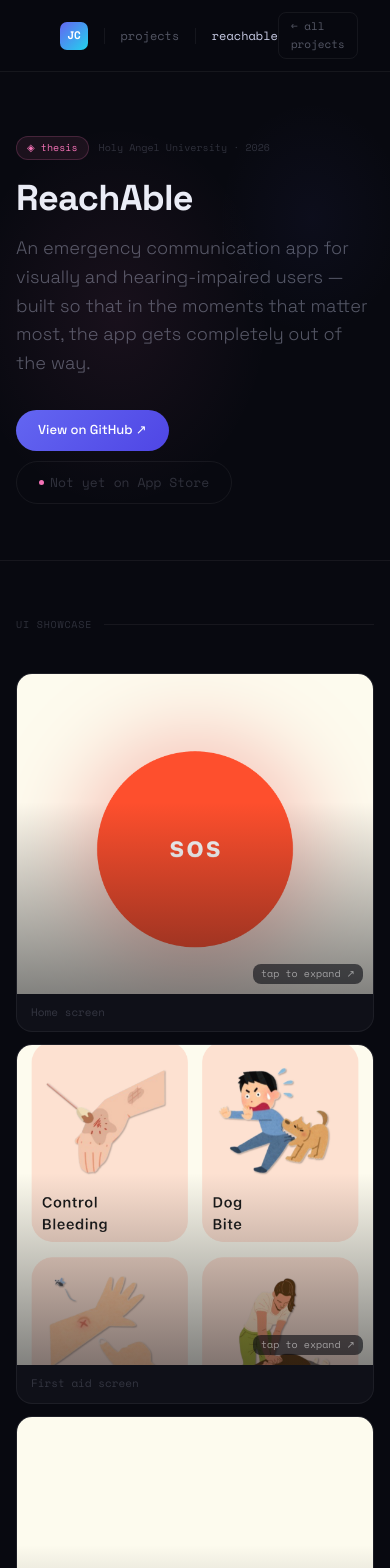
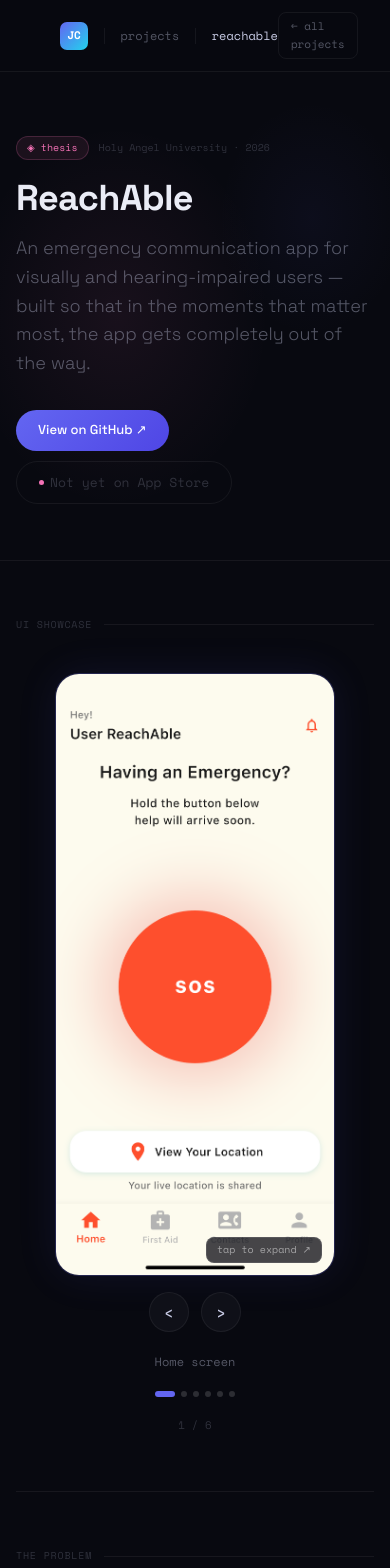
Before and after one commit to JimwellC/jimwell-portfolio, a Next.js app: page /projects/reachable in a window 390 px wide. Shown: the top 1568 px of the page. Built offline with nearby package versions, Linux system fonts and the light colour scheme.

Commit message:
feat: internproof responsive grid, reachable carousel mobile fix

```diff
--- a/src/app/globals.css
+++ b/src/app/globals.css
@@ -99,6 +99,37 @@ body {
 .footer-link-short { display: none; }
 .footer-link-full  { display: inline; }
 
+/* ── ReachAble Carousel ── */
+.reachable-carousel-wrapper {
+  position: relative;
+  width: 100%;
+  max-width: 360px;
+  margin: 0 auto;
+}
+
+.reachable-carousel-prev,
+.reachable-carousel-next {
+  position: absolute;
+  top: 50%;
+  transform: translateY(-50%);
+  width: 40px;
+  height: 40px;
+  border-radius: 50%;
+  background: var(--s1);
+  border: 0.5px solid var(--border);
+  color: var(--text);
+  font-size: 18px;
+  cursor: pointer;
+  display: flex;
+  align-items: center;
+  justify-content: center;
+  transition: border-color 0.2s;
+  z-index: 2;
+}
+
+.reachable-carousel-prev { left: -52px; }
+.reachable-carousel-next { right: -52px; }
+
 /* ── Animations ── */
 @keyframes marquee-scroll {
   0%   { transform: translateX(0); }
@@ -164,6 +195,33 @@ body {
     align-items: flex-start !important;
     gap: 16px !important;
   }
+
+  .reachable-carousel-wrapper {
+    max-width: 280px;
+  }
+
+  /* Move arrows below image on mobile */
+  .reachable-carousel-prev,
+  .reachable-carousel-next {
+    position: static;
+    transform: none;
+  }
+
+  .reachable-carousel-arrows {
+    display: flex;
+    justify-content: center;
+    gap: 12px;
+    margin-top: 16px;
+  }
+
+  .stats-grid   { grid-template-columns: repeat(2, 1fr) !important; }
+  .prose-grid   { grid-template-columns: 1fr !important; gap: 24px !important; }
+  .roles-grid   { grid-template-columns: repeat(2, 1fr) !important; }
+  .stack-grid   { grid-template-columns: repeat(2, 1fr) !important; }
+  .next-grid    { grid-template-columns: 1fr !important; }
+  .gallery-grid { grid-template-columns: repeat(2, 1fr) !important; }
+  .decision-row { grid-template-columns: 1fr !important; gap: 12px !important; }
+
 }
 
 /* ── Responsive: small mobile (≤640px) ── */
@@ -176,4 +234,15 @@ body {
 @media (max-width: 480px) {
   .projects-page-grid { grid-template-columns: 1fr !important; }
   .certs-page-grid    { grid-template-columns: 1fr !important; }
+
+  .roles-grid   { grid-template-columns: 1fr !important; }
+  .stack-grid   { grid-template-columns: 1fr !important; }
+  .gallery-grid { grid-template-columns: 1fr !important; }
+  .next-grid    { grid-template-columns: 1fr !important; }
 }
+
+@media (min-width: 769px) {
+  .reachable-carousel-arrows {
+    display: contents;
+  }
+}
--- a/src/app/projects/internproof/page.tsx
+++ b/src/app/projects/internproof/page.tsx
@@ -44,6 +44,72 @@ const stats = [
   { value: "100%",   label: "Tamper-resistant", sub: "post-submission"    },
   { value: "<$1",    label: "Per record",       sub: "gas cost on Sepolia" },
 ];
+
+function InternProofCarousel({ images, openLightbox }: {
+  images: typeof internproofImages;
+  openLightbox: (i: number) => void;
+}) {
+  const [current, setCurrent] = useState(0);
+
+  const prev = () => setCurrent(i => i === 0 ? images.length - 1 : i - 1);
+  const next = () => setCurrent(i => i === images.length - 1 ? 0 : i + 1);
+
+  return (
+    <div style={{ display: "flex", flexDirection: "column", alignItems: "center", gap: "16px" }}>
+
+      {/* Card */}
+      <AnimatePresence mode="wait">
+        <motion.div
+          key={current}
+          initial={{ opacity: 0, x: 40 }}
+          animate={{ opacity: 1, x: 0 }}
+          exit={{ opacity: 0, x: -40 }}
+          transition={{ duration: 0.2 }}
+          onClick={() => openLightbox(current)}
+          className="gallery-card"
+          style={{ width: "100%", cursor: "zoom-in" }}
+        >
+          <div style={{ position: "relative", height: "200px", background: "var(--s2)", overflow: "hidden" }}>
+            <Image
+              src={images[current].src}
+              alt={images[current].label}
+              fill
+              sizes="90vw"
+              style={{ objectFit: "cover", objectPosition: "top" }}
+              className="gallery-img"
+            />
+            <div style={{ position: "absolute", inset: 0, background: "linear-gradient(to top, rgba(8,9,16,0.65) 0%, transparent 50%)", pointerEvents: "none" }} />
+            <div style={{ position: "absolute", top: "8px", right: "8px", padding: "3px 8px", borderRadius: "6px", background: "rgba(8,9,16,0.75)", border: `0.5px solid ${AMBER_BORDER}`, fontSize: "10px", color: AMBER, fontFamily: "var(--font-space-mono)" }}>
+              {String(current + 1).padStart(2, "0")} / {String(images.length).padStart(2, "0")}
+            </div>
+          </div>
+          <div style={{ padding: "14px 16px" }}>
+            <div style={{ fontSize: "13px", fontWeight: 600, color: "#eaecf6", marginBottom: "4px" }}>{images[current].label}</div>
+            <div style={{ fontSize: "11px", color: "var(--muted)", lineHeight: 1.6 }}>{images[current].desc}</div>
+          </div>
+        </motion.div>
+      </AnimatePresence>
+
+      {/* Arrows + dots */}
+      <div style={{ display: "flex", alignItems: "center", gap: "16px" }}>
+        <button onClick={prev}
+          style={{ width: "36px", height: "36px", borderRadius: "50%", background: "var(--s1)", border: "0.5px solid var(--border)", color: "var(--text)", fontSize: "18px", cursor: "pointer", display: "flex", alignItems: "center", justifyContent: "center" }}>‹</button>
+
+        <div style={{ display: "flex", gap: "6px", alignItems: "center" }}>
+          {images.map((_, i) => (
+            <button key={i} onClick={() => setCurrent(i)}
+              style={{ width: i === current ? "20px" : "6px", height: "6px", borderRadius: "3px", border: "none", background: i === current ? AMBER : "rgba(255,255,255,0.15)", cursor: "pointer", padding: 0, transition: "width 0.2s, background 0.2s" }}
+            />
+          ))}
+        </div>
+
+        <button onClick={next}
+          style={{ width: "36px", height: "36px", borderRadius: "50%", background: "var(--s1)", border: "0.5px solid var(--border)", color: "var(--text)", fontSize: "18px", cursor: "pointer", display: "flex", alignItems: "center", justifyContent: "center" }}>›</button>
+      </div>
+
+    </div>
+  );
+}
 
 export default function InternProofPage() {
   // null = closed, number = index open in lightbox
@@ -195,7 +261,7 @@ export default function InternProofPage() {
         </section>
 
         {/* ══════════════════════════════════════════════
-            SCREENSHOTS GALLERY
+          SCREENSHOTS GALLERY
         ══════════════════════════════════════════════ */}
         <section className="section">
           <div className="col">
@@ -206,7 +272,9 @@ export default function InternProofPage() {
             <p style={{ fontSize: "14px", color: "var(--muted)", marginBottom: "32px", maxWidth: "480px" }}>
               Click any screenshot to expand and navigate between them.
             </p>
-            <div className="gallery-grid">
+
+            {/* Desktop grid */}
+            <div className="gallery-grid hide-mobile">
               {internproofImages.map((img, i) => (
                 <div
                   key={img.src}
@@ -218,7 +286,7 @@ export default function InternProofPage() {
                       src={img.src}
                       alt={img.label}
                       fill
-                      sizes="(max-width: 768px) 100vw, (max-width: 1024px) 50vw, 33vw"
+                      sizes="(max-width: 1024px) 50vw, 33vw"
                       style={{ objectFit: "cover", objectPosition: "top", transition: "transform 0.3s ease" }}
                       className="gallery-img"
                     />
@@ -234,9 +302,14 @@ export default function InternProofPage() {
                 </div>
               ))}
             </div>
+
+            {/* Mobile carousel */}
+            <div className="show-mobile" style={{ flexDirection: "column", gap: "20px" }}>
+              <InternProofCarousel images={internproofImages} openLightbox={openLightbox} />
+            </div>
+
           </div>
         </section>
-
         {/* ══════════════════════════════════════════════
             PROBLEM / SOLUTION
         ══════════════════════════════════════════════ */}
--- a/src/app/projects/reachable/page.tsx
+++ b/src/app/projects/reachable/page.tsx
@@ -56,6 +56,91 @@ const fade = {
   hidden: { opacity: 0, y: 20 },
   show: { opacity: 1, y: 0, transition: { duration: 0.5, ease: "easeOut" as const } },
 };
+
+function ReachableCarousel({ images, openLightbox }: {
+  images: { src: string; alt: string; caption?: string }[];
+  openLightbox: (src: string, alt: string) => void;
+}) {
+  const [current, setCurrent] = useState(0);
+
+  const prev = () => setCurrent(i => i === 0 ? images.length - 1 : i - 1);
+  const next = () => setCurrent(i => i === images.length - 1 ? 0 : i + 1);
+
+  return (
+    <div style={{ display: "flex", flexDirection: "column", alignItems: "center", gap: "20px" }}>
+
+      {/* Wrapper — arrows are siblings on desktop, below on mobile */}
+      <div className="reachable-carousel-wrapper">
+        <AnimatePresence mode="wait">
+          <motion.div
+            key={current}
+            initial={{ opacity: 0, x: 40 }}
+            animate={{ opacity: 1, x: 0 }}
+            exit={{ opacity: 0, x: -40 }}
+            transition={{ duration: 0.22 }}
+            onClick={() => openLightbox(images[current].src, images[current].alt)}
+            style={{
+              position: "relative", borderRadius: "24px", overflow: "hidden",
+              border: "0.5px solid var(--border2)", cursor: "zoom-in",
+              boxShadow: "0 0 40px rgba(99,102,241,0.1)",
+              background: "var(--s1)",
+            }}
+          >
+            <Image
+              src={images[current].src}
+              alt={images[current].alt}
+              width={360}
+              height={640}
+              sizes="(max-width: 768px) 280px, 360px"
+              style={{ width: "100%", height: "auto", display: "block" }}
+            />
+            <div style={{ position: "absolute", bottom: "12px", right: "12px", padding: "4px 10px", borderRadius: "8px", background: "rgba(8,9,16,0.75)", border: "0.5px solid rgba(255,255,255,0.1)", fontSize: "10px", color: "rgba(255,255,255,0.5)", fontFamily: "var(--font-space-mono)" }}>
+              tap to expand ↗
+            </div>
+          </motion.div>
+        </AnimatePresence>
+
+        {/* Desktop arrows — positioned absolute via CSS */}
+        <div className="reachable-carousel-arrows">
+          <button
+            className="reachable-carousel-prev"
+            onClick={prev}
+            onMouseEnter={e => (e.currentTarget.style.borderColor = "var(--border2)")}
+            onMouseLeave={e => (e.currentTarget.style.borderColor = "var(--border)")}
+          >‹</button>
+          <button
+            className="reachable-carousel-next"
+            onClick={next}
+            onMouseEnter={e => (e.currentTarget.style.borderColor = "var(--border2)")}
+            onMouseLeave={e => (e.currentTarget.style.borderColor = "var(--border)")}
+          >›</button>
+        </div>
+      </div>
+
+      {/* Caption */}
+      {images[current].caption && (
+        <div style={{ fontSize: "12px", color: "var(--muted)", fontFamily: "var(--font-space-mono)", textAlign: "center", padding: "0 16px" }}>
+          {images[current].caption}
+        </div>
+      )}
+
+      {/* Dots */}
+      <div style={{ display: "flex", gap: "6px", alignItems: "center", flexWrap: "wrap", justifyContent: "center" }}>
+        {images.map((_, i) => (
+          <button key={i} onClick={() => setCurrent(i)}
+            style={{ width: i === current ? "20px" : "6px", height: "6px", borderRadius: "3px", border: "none", background: i === current ? "var(--accent)" : "rgba(255,255,255,0.15)", cursor: "pointer", padding: 0, transition: "width 0.2s, background 0.2s" }}
+          />
+        ))}
+      </div>
+
+      {/* Counter */}
+      <div style={{ fontSize: "11px", color: "var(--dim)", fontFamily: "var(--font-space-mono)" }}>
+        {current + 1} / {images.length}
+      </div>
+
+    </div>
+  );
+}
 
 export default function ReachableCaseStudy() {
   const [lightboxSrc, setLightboxSrc] = useState<string | null>(null);
@@ -132,51 +217,12 @@ export default function ReachableCaseStudy() {
 
       <div className="col" style={{ paddingTop: "0", paddingBottom: "80px" }}>
 
-        {/* ── IMAGE SECTIONS ── */}
+      {/* ── IMAGE CAROUSEL ── */}
         {caseStudySections.filter(s => s.images.length > 0).map(section => (
           <section key={section.id} style={{ padding: "56px 0", borderBottom: "0.5px solid var(--border)" }}>
             <motion.div initial={{ opacity: 0, y: 16 }} whileInView={{ opacity: 1, y: 0 }} viewport={{ once: true }} transition={{ duration: 0.5 }}>
               <div className="eyebrow">{section.title}</div>
-              <div style={{ display: "grid", gridTemplateColumns: "repeat(auto-fill, minmax(280px, 1fr))", gap: "12px" }}>
-                {section.images.map((s, i) => (
-                  <motion.div
-                    key={i}
-                    initial={{ opacity: 0, y: 16 }}
-                    whileInView={{ opacity: 1, y: 0 }}
-                    viewport={{ once: true }}
-                    transition={{ delay: i * 0.08, duration: 0.4 }}
-                    onClick={() => openLightbox(s.src, s.alt)}
-                    onMouseEnter={e => (e.currentTarget as HTMLDivElement).style.borderColor = "var(--border2)"}
-                    onMouseLeave={e => (e.currentTarget as HTMLDivElement).style.borderColor = "var(--border)"}
-                    style={{
-                      position: "relative", borderRadius: "16px",
-                      overflow: "hidden", background: "var(--s1)",
-                      border: "0.5px solid var(--border)", cursor: "zoom-in",
-                      transition: "border-color 0.2s",
-                    }}
-                  >
-                    <div style={{ position: "relative", height: "320px" }}>
-                      <Image
-                        src={s.src}
-                        alt={s.alt}
-                        fill
-                        sizes="(max-width: 768px) 100vw, (max-width: 1024px) 50vw, 33vw"  // ADD THIS
-                        style={{ objectFit: "cover", transition: "transform 0.3s" }}
-                        onMouseEnter={e => (e.currentTarget as HTMLImageElement).style.transform = "scale(1.03)"}
-                        onMouseLeave={e => (e.currentTarget as HTMLImageElement).style.transform = "scale(1)"}
-                      />
-                      <div style={{ position: "absolute", inset: 0, background: "linear-gradient(to top, rgba(8,9,16,0.5) 0%, transparent 60%)", pointerEvents: "none" }}/>
-                      <div style={{ position: "absolute", bottom: "10px", right: "10px", fontSize: "10px", color: "rgba(255,255,255,0.5)", fontFamily: "var(--font-space-mono)", background: "rgba(8,9,16,0.6)", padding: "2px 8px", borderRadius: "8px" }}>tap to expand ↗</div>
-                    </div>
-                    {/* Caption */}
-                    {s.caption && (
-                      <div style={{ padding: "10px 14px", fontSize: "11px", color: "var(--dim)", fontFamily: "var(--font-space-mono)" }}>
-                        {s.caption}
-                      </div>
-                    )}
-                  </motion.div>
-                ))}
-              </div>
+              <ReachableCarousel images={section.images} openLightbox={openLightbox} />
             </motion.div>
           </section>
         ))}
--- a/src/components/Projects.tsx
+++ b/src/components/Projects.tsx
@@ -66,7 +66,7 @@ function ImageCarousel({ images, name, onOpenLightbox, containImage }: {
 
   return (
     <div style={{ position: "relative", borderRadius: "10px", overflow: "hidden", marginBottom: "16px" }}>
-      <div style={{ position: "relative", height: "200px", background: containImage ? "#0d0f1e" : "var(--s2)" }}>
+      <div style={{ position: "relative", height: "200px", background: containImage ? "var(--s1)" : "var(--s2)" }}>
         <AnimatePresence mode="wait">
           <motion.div key={current} initial={{ opacity: 0, x: 20 }} animate={{ opacity: 1, x: 0 }} exit={{ opacity: 0, x: -20 }} transition={{ duration: 0.2 }} style={{ position: "absolute", inset: 0 }}>
             <Image
--- a/src/data/projects.ts
+++ b/src/data/projects.ts
@@ -46,6 +46,7 @@ export const projects: Project[] = [
   },
   {
     slug: "fad-fashiown",
+    containImage: true,
     num: "02",
     badge: { label: "◆ saas", style: "saas" },
     category: ["web", "saas"],
@@ -59,6 +60,7 @@ export const projects: Project[] = [
     tech: ["NestJS", "Socket.IO", "PostgreSQL", "Redis"],
     keyTech: ["NestJS", "Socket.IO"],
     images: [
+      "/projects/fad-fashiown/logo.jpg",
       "/projects/fad-fashiown/1.png",
       "/projects/fad-fashiown/2.png",
     ],
@@ -69,6 +71,7 @@ export const projects: Project[] = [
   },
   {
     slug: "reachable",
+    containImage: true,
     num: "03",
     badge: { label: "◈ thesis", style: "thesis" },
     category: ["mobile", "thesis"],
```
Also changed, not shown: public/projects/fad-fashiown/logo.jpg (added).
